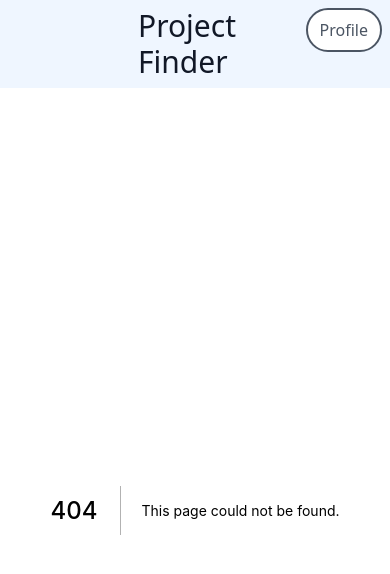
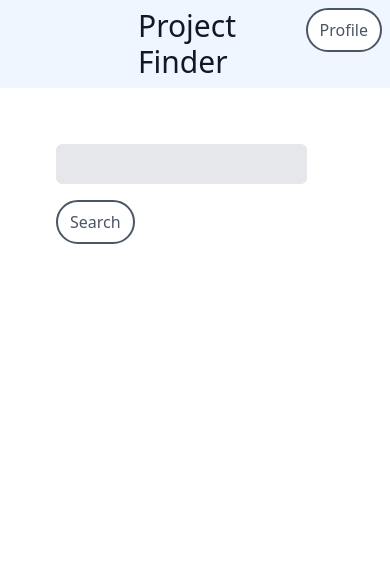
Before and after one commit to kiserd/OSU-CS467-Capstone-Project, a Next.js app in the folder portfolio-project-matching-app/: page /test_searchPage in a window 390 px wide. Before the commit this address had no page. Shown: the top 574 px of the page. Built offline with nearby package versions, Linux system fonts and the light colour scheme.

Commit message:
built out skeleton, now to work on making the Input component a bit more responsive

```diff
--- a/portfolio-project-matching-app/components/Input.js
+++ b/portfolio-project-matching-app/components/Input.js
@@ -1,16 +1,15 @@
 import styles from './Input.module.css';
 
-const Input = ({type, name, placeholder, onChange}) => {
+const Input = ({type, name, placeholder, onChange, value}) => {
   return (
-    <div>
     <input
       className={styles[type]}
       type={type}
       name={name}
       placeholder={placeholder}
       onChange={onChange}
+      value={value}
     />
-    </div>
   );
 };
 
--- /dev/null
+++ b/portfolio-project-matching-app/components/Search.js
@@ -0,0 +1,32 @@
+import { useState } from 'react'
+import Button from '../components/Button'
+import Input from '../components/Input'
+
+const Search = ({ onSearch }) => {
+    const [searchValue, setSearchValue] = useState('')
+
+    const sendSearch = (e) => {
+        // prevent screen from reloading
+        e.preventDefault
+        // if search value is empty string, alert user
+        if (searchValue.length === 0) {
+            alert('please enter search term(s)')
+        }
+        else {
+            onSearch(searchValue)
+            setSearchValue('')
+        }
+    }
+    return (
+        <div className='inline'>
+            <span className='flex-shrink'>
+                <Input type='text' value={searchValue} onChange={(e) => setSearchValue(e.target.value)}/>
+            </span>
+            <span className='flex-shrink-0'>
+                <Button text='Search' type='btnGeneral' onClick={sendSearch} />
+            </span>
+        </div>
+    )
+}
+
+export default Search
--- /dev/null
+++ b/portfolio-project-matching-app/pages/test_searchPage.js
@@ -0,0 +1,14 @@
+import Search from '../components/Search'
+
+const test_searchPage = () => {
+    const onSearch = (searchString) => {
+        console.log(searchString)
+    }
+    return (
+        <div className='m-12'>
+            <Search onSearch={onSearch} />
+        </div>
+    )
+}
+
+export default test_searchPage
```
Lines whose indentation alone changed are shown as unchanged.
